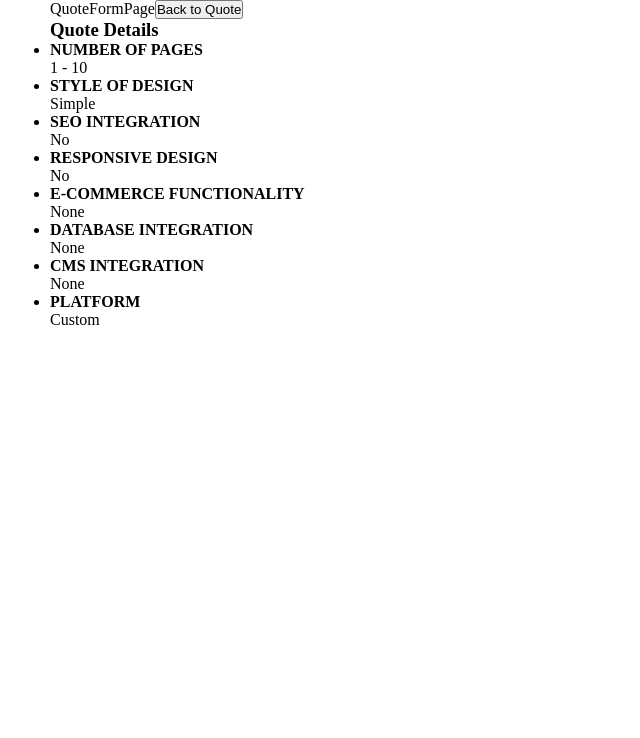
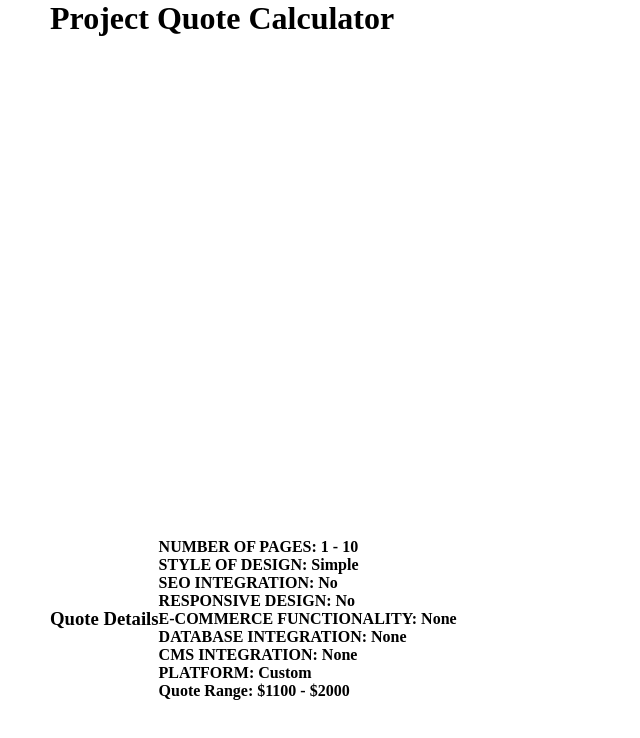
Before and after one commit to Dave-ctr/project-quote-calculator, a React (Vite) app: page /register in a window 1280 px wide. Shown: the top 738 px of the page, without its empty margins (0-640 px from the left). Built offline with nearby package versions, Linux system fonts and the light colour scheme.

Commit message:
Calculation functionality added.

```diff
--- a/src/App.jsx
+++ b/src/App.jsx
@@ -16,6 +16,14 @@ function App() {
   );
 
   const headerRefs = useRef([]);
+
+  const pageRanges = {
+    '1 - 10': { min: 1, max: 10 },
+    '10 - 50': { min: 10, max: 50 },
+    '50 - 150': { min: 50, max: 150 },
+    '150 - 250': { min: 150, max: 250 },
+    '250+': { min: 250, max: 250 }
+  };
 
   const handleUpdateSelectionValue = (_event, sliderValue, index) => {
     const updatedSliderValues = [...sliderValues];
@@ -116,6 +124,70 @@ function App() {
     }
   };
 
+  const calculateTotalCost = (selectionValues) => {
+    const designCosts = {
+      'Simple': 1000,
+      'Moderate': 3000,
+      'High End': 5000,
+      'World Class': 10000,
+    };
+
+    const eCommerceCosts = {
+      None: 0,
+      Basic: 3000,
+      Advanced: 6000,
+      Enterprise: 10000,
+    };
+
+    const databaseCosts = {
+      None: 0,
+      Basic: 2000,
+      Advanced: 5000,
+      Enterprise: 10000,
+    };
+
+    const cmsCosts = {
+      None: 0,
+      Basic: 2000,
+      Advanced: 4000,
+      Enterprise: 8000,
+    };
+
+    const platformDiscounts = {
+      Custom: 0,
+      Shopify: 25,
+      Webflow: 10,
+      Wix: 30,
+      Rocketspark: 30,
+      Squarespace: 25,
+      Wordpress: 25,
+      Woocommerce: 25,
+    };
+
+    const selectedPagesRange = pageRanges[selectionValues[0]];
+    const minPages = selectedPagesRange.min;
+    const maxPages = selectedPagesRange.max;
+
+    const baseCost = designCosts[selectionValues[1]];
+    const pagesCostMin = minPages * 100;
+    const pagesCostMax = maxPages * 100;
+    const seoCostMin = selectionValues[2] === 'Yes' ? (minPages * 100 + 2000) : 0;
+    const seoCostMax = selectionValues[2] === 'Yes' ? (maxPages * 100 + 2000) : 0;
+    const responsiveDesignCost = selectionValues[3] === 'Yes' ? 1500 : 0;
+    const eCommerceCost = eCommerceCosts[selectionValues[4]];
+    const databaseCost = databaseCosts[selectionValues[5]];
+    const cmsCost = cmsCosts[selectionValues[6]];
+    const platformDiscount = platformDiscounts[selectionValues[7]] / 100;
+
+    const totalCostMinBeforeDiscount = baseCost + pagesCostMin + seoCostMin + responsiveDesignCost + eCommerceCost + databaseCost + cmsCost;
+    const totalCostMaxBeforeDiscount = baseCost + pagesCostMax + seoCostMax + responsiveDesignCost + eCommerceCost + databaseCost + cmsCost;
+
+    const totalCostMin = totalCostMinBeforeDiscount * (1 - platformDiscount);
+    const totalCostMax = totalCostMaxBeforeDiscount * (1 - platformDiscount);
+
+    return `$${totalCostMin} - $${totalCostMax}`;
+  };
+
   return (
     <>
       <Routes>
@@ -144,6 +216,7 @@ function App() {
                   quoteListItems={quoteListItems}
                   selectionValues={selectionValues}
                   headerRefs={headerRefs}
+                  calculateTotalCost={calculateTotalCost}
                 />
               }
             />
--- a/src/pages/QuoteFormPage.jsx
+++ b/src/pages/QuoteFormPage.jsx
@@ -1,29 +1,47 @@
 import React from "react";
 import { Link } from "react-router-dom";
 
-function QuoteFormPage({ quoteListItems, selectionValues, headerRefs }) {
+function QuoteFormPage({ quoteListItems, selectionValues, headerRefs, calculateTotalCost }) {
   headerRefs.current = quoteListItems.map(
     (_, i) => headerRefs.current[i] ?? React.createRef()
   );
 
   return (
-    <div>
-      QuoteFormPage
-      <Link to="/">
-        <button>Back to Quote</button>
-      </Link>
+    <>
+     <Link to="/" style={{textDecoration: 'none', color: 'black'}}>
+    <h1>Project Quote Calculator</h1>
+    </Link>
+
+    <div style={{
+            display: 'flex',
+            flexDirection: 'row',
+            position: "absolute",
+            bottom: '100px',
+            alignItems: 'center'
+
+            }}>
+
+
+
+
       <h3>Quote Details</h3>
-      <ul>
+      <ul style={{
+
+           listStyle: "none",
+
+        }}>
         {quoteListItems.map((quoteItem, index) => (
           <li key={index}>
-            <h6 ref={headerRefs.current[index]} style={{ fontSize: "1rem" }}>
-              {quoteItem.quoteName.toUpperCase()}
+            <h6 ref={headerRefs.current[index]} style={{    fontSize: "1rem" }}>
+              {quoteItem.quoteName.toUpperCase()}: {selectionValues[index]}
             </h6>
-            {selectionValues[index]}
+
           </li>
         ))}
+      <li style={{    fontSize: "1rem", fontWeight: 'bold' }}>Quote Range: {calculateTotalCost(selectionValues)}</li>
       </ul>
     </div>
+    </>
   );
 }
 
--- a/src/quoteData.js
+++ b/src/quoteData.js
@@ -8,6 +8,7 @@ export const initialQuoteItemsArray = [
       selectionThree: '50 - 150',
       selectionFour: '150 - 250',
       selectionFive: '250+',
+      costPerPage: 100
     },
     {
       quoteName: 'style of design',
@@ -16,21 +17,30 @@ export const initialQuoteItemsArray = [
       selectionOne: 'Simple',
       selectionTwo: 'Moderate',
       selectionThree: 'High End',
-      selectionFour: 'World Class'
+      selectionFour: 'World Class',
+      costOne: 1000,
+      costTwo: 3000,
+      costThree: 5000,
+      costFour: 10000
     },
     {
       quoteName: 'seo integration',
       startingValue: 50,
       steps: 50,
       selectionOne: 'No',
-      selectionTwo: 'Yes'
+      selectionTwo: 'Yes',
+      costOne: 0,
+      costTwo: 2000,
+      costPerPage: 100
     },
     {
       quoteName: 'responsive design',
       startingValue: 50,
       steps: 50,
       selectionOne: 'No',
-      selectionTwo: 'Yes'
+      selectionTwo: 'Yes',
+      costOne: 0,
+      costTwo: 1500
     },
     {
       quoteName: 'e-commerce functionality',
@@ -39,7 +49,11 @@ export const initialQuoteItemsArray = [
       selectionOne: 'None',
       selectionTwo: 'Basic',
       selectionThree: 'Advanced',
-      selectionFour: 'Enterprise'
+      selectionFour: 'Enterprise',
+      costOne: 0,
+      costTwo: 3000,
+      costThree: 6000,
+      costFour: 10000
     },
     {
       quoteName: 'database integration',
@@ -48,7 +62,11 @@ export const initialQuoteItemsArray = [
       selectionOne: 'None',
       selectionTwo: 'Basic',
       selectionThree: 'Advanced',
-      selectionFour: 'Enterprise'
+      selectionFour: 'Enterprise',
+      costOne: 0,
+      costTwo: 2000,
+      costThree: 5000,
+      costFour: 10000,
     },
     {
       quoteName: 'cms integration',
@@ -57,7 +75,11 @@ export const initialQuoteItemsArray = [
       selectionOne: 'None',
       selectionTwo: 'Basic',
       selectionThree: 'Advanced',
-      selectionFour: 'Enterprise'
+      selectionFour: 'Enterprise',
+      costOne: 0,
+      costTwo: 2000,
+      costThree: 4000,
+      costFour: 8000
     },
     {
       quoteName: 'platform',
@@ -71,5 +93,13 @@ export const initialQuoteItemsArray = [
       selectionSix: 'Squarespace',
       selectionSeven: 'Wordpress',
       selectionEight: 'Woocommerce',
+      discountOne: 0,
+      discountTwo: 10,
+      discountThree: 25,
+      discountFour: 30,
+      discountFive: 30,
+      discountSix: 25,
+      discountSeven: 25,
+      discountEight: 25
     },
 ]
```
